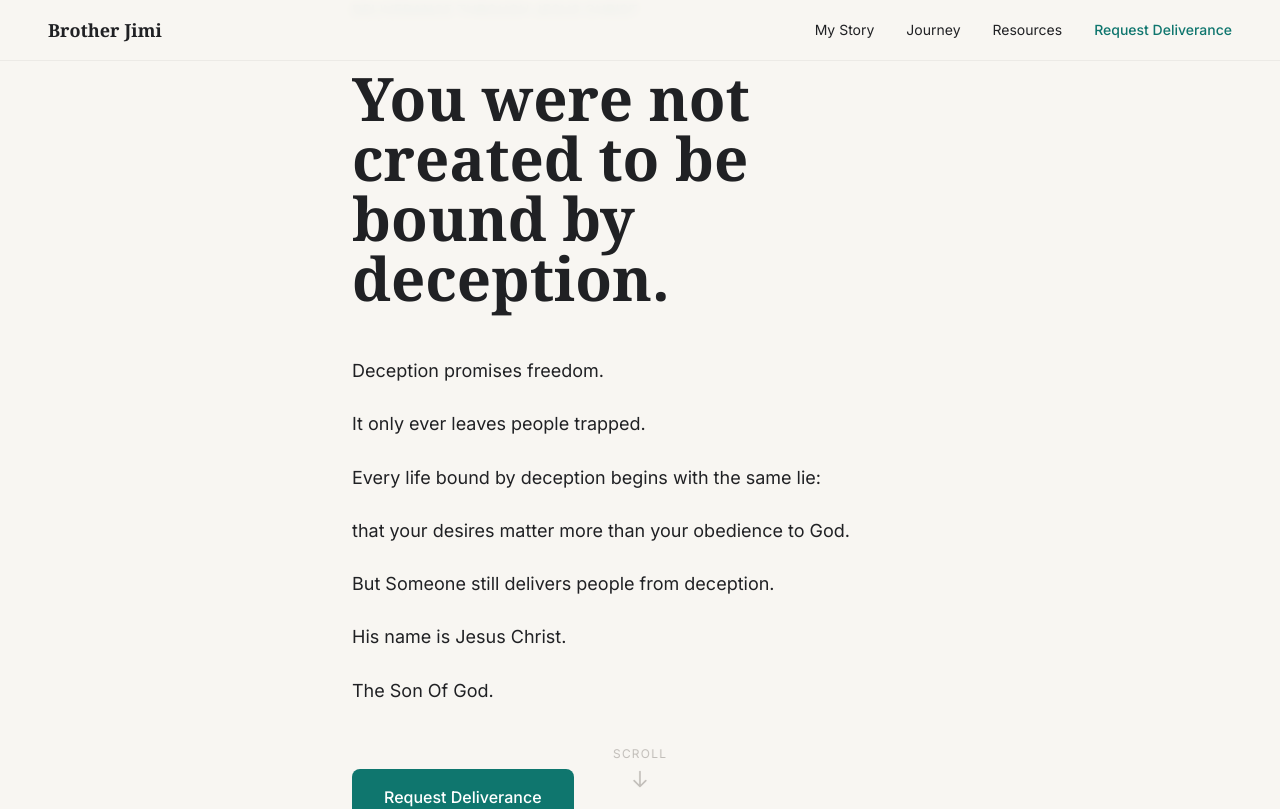
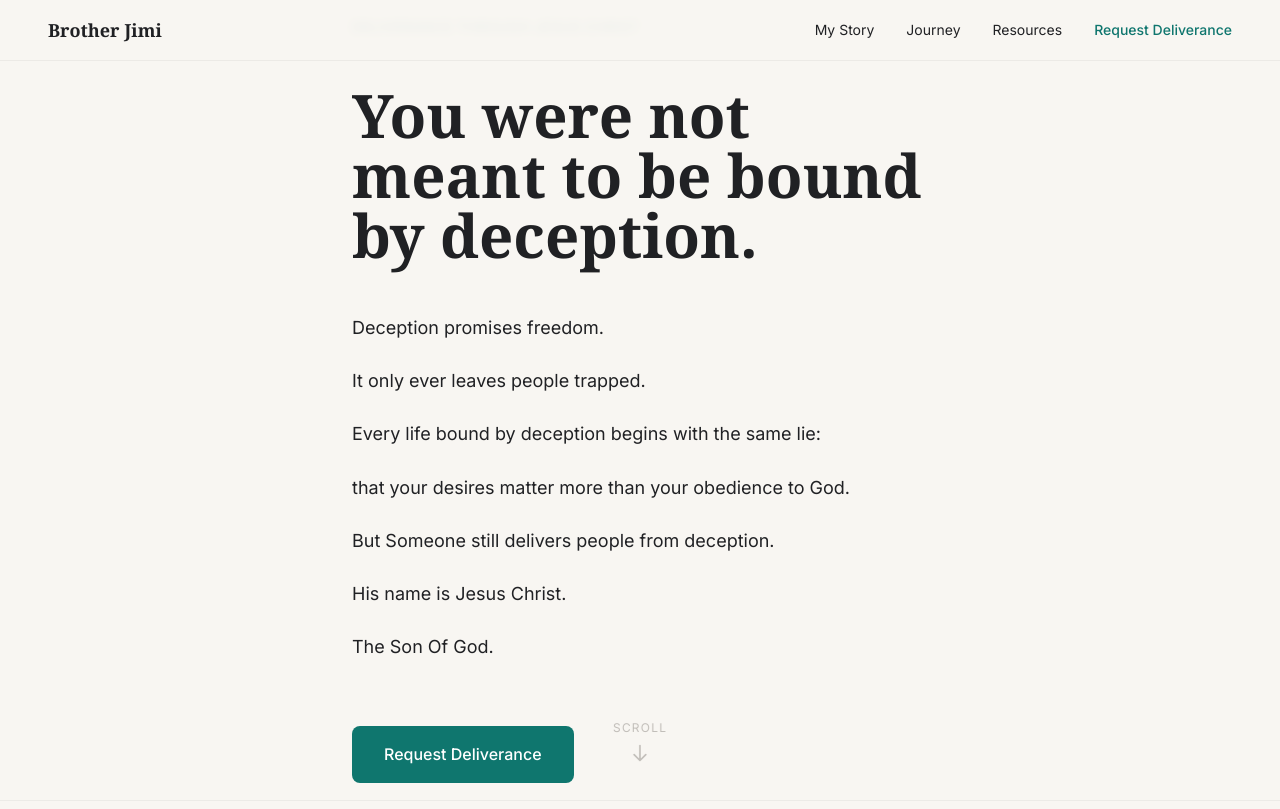
Before and after one commit to whoisjimilitan/restoration-community, a Next.js app in the folder apps/web/: page / in a window 1280 px wide. Shown: the top 809 px of the page. Built offline with nearby package versions, Linux system fonts and the light colour scheme; a web font is replaced by a local one.

Commit message:
refine: Headline - 'created' to 'meant' (purpose over design)
'You were not meant to be bound by deception' speaks to the fraudster's PURPOSE and DESTINY rather than just divine design. Hits the recognition moment harder for this audience.

Co-Authored-By: Claude Haiku 4.5 <noreply@anthropic.com>

```diff
--- a/apps/web/src/app/components/landing/HeroSection.tsx
+++ b/apps/web/src/app/components/landing/HeroSection.tsx
@@ -34,7 +34,7 @@ export default function HeroSection() {
             style={{ transitionDelay: '240ms' }}
           >
             <h1 className="text-5xl md:text-6xl font-serif font-bold text-rc-text leading-tight">
-              You were not created to be bound by deception.
+              You were not meant to be bound by deception.
             </h1>
           </div>
 
```
